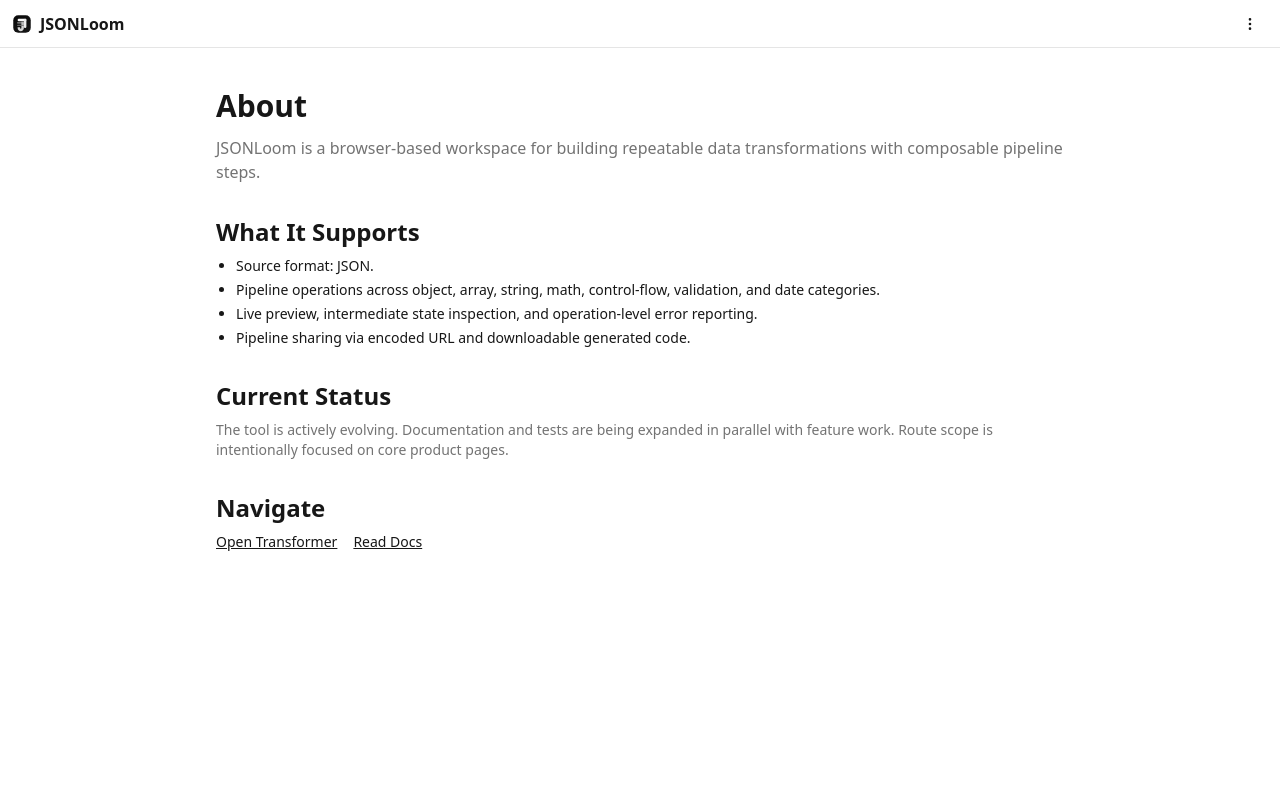
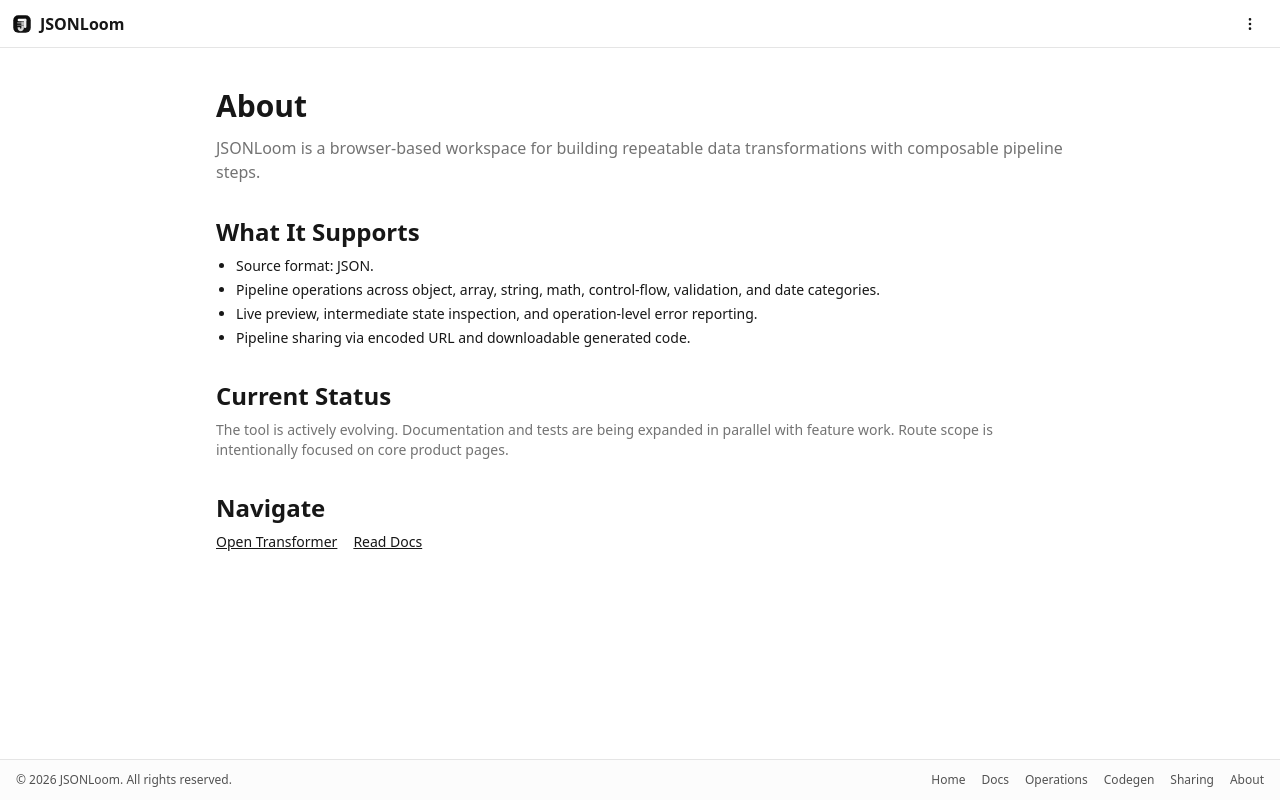
Before and after one commit to nekser/jsonloom, a Next.js app: page /about in a window 1280 px wide. Built offline with nearby package versions, Linux system fonts and the light colour scheme; no server answers.

Commit message:
Add global footer copyright and quick links

```diff
--- a/app/layout.tsx
+++ b/app/layout.tsx
@@ -1,5 +1,6 @@
 import Header from "@/components/Header";
 import ChunkErrorHandler from "@/components/ChunkErrorHandler";
+import FooterBar from "@/components/FooterBar";
 import { ThemeProvider } from "@/components/ThemeProvider";
 import { TooltipProvider } from "@/components/ui/tooltip";
 import type { Metadata } from "next";
@@ -71,6 +72,7 @@ export default function RootLayout({
             <TooltipProvider>
               <Header/>
               <div className="flex-1 min-h-0">{children}</div>
+              <FooterBar />
             </TooltipProvider>
           </ThemeProvider>
       </body>
--- a/components/FooterBar.tsx
+++ b/components/FooterBar.tsx
@@ -1,14 +1,21 @@
 import Link from "next/link";
+import { APP_ROUTES } from "@/src/navigation/routes";
+import { SITE_NAME } from "@/src/seo/site";
 
 export default function FooterBar() {
   return (
-    <footer className="h-12 px-4 border-t border-neutral-200 dark:border-neutral-800 flex items-center justify-between text-xs text-neutral-500 bg-neutral-50/50 dark:bg-neutral-900/30">
-      <div>© {new Date().getFullYear()} YourApp</div>
-      <nav className="flex items-center gap-4">
-        <Link href="/docs" className="hover:underline">Docs</Link>
-        <Link href="/contact" className="hover:underline">Contact</Link>
-        <Link href="/legal" className="hover:underline">Privacy</Link>
-      </nav>
+    <footer className="border-t border-neutral-200 bg-neutral-50/50 px-4 py-3 text-xs text-neutral-600 dark:border-neutral-800 dark:bg-neutral-900/30 dark:text-neutral-400">
+      <div className="mx-auto flex max-w-7xl flex-col gap-2 sm:flex-row sm:items-center sm:justify-between">
+        <div>© {new Date().getFullYear()} {SITE_NAME}. All rights reserved.</div>
+        <nav className="flex flex-wrap items-center gap-x-4 gap-y-1" aria-label="Quick links">
+          <Link href={APP_ROUTES.home} className="hover:underline">Home</Link>
+          <Link href={APP_ROUTES.docs} className="hover:underline">Docs</Link>
+          <Link href="/docs/operations" className="hover:underline">Operations</Link>
+          <Link href="/docs/codegen" className="hover:underline">Codegen</Link>
+          <Link href="/docs/sharing" className="hover:underline">Sharing</Link>
+          <Link href={APP_ROUTES.about} className="hover:underline">About</Link>
+        </nav>
+      </div>
     </footer>
   );
 }
```
